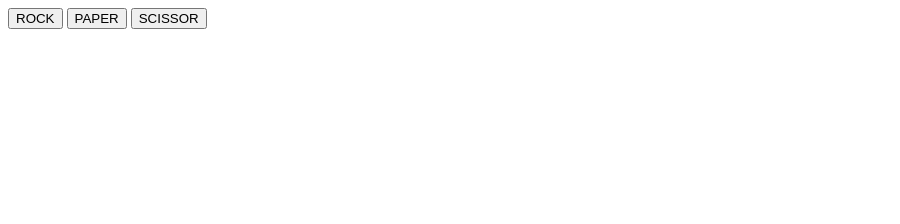
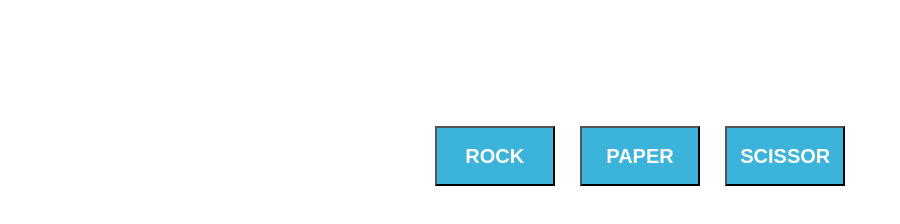
Before and after one commit to alansobchacki/odin-rock-paper-scissors, a plain HTML site: page index.html in a window 1280 px wide. Shown: the whole page, without its empty margins (0-900 px from the left). Drawn offline with Linux system fonts and the light colour scheme.

Commit message:
Make prettier buttons.

```diff
--- a/index.html
+++ b/index.html
@@ -8,8 +8,10 @@
     <title>Odin Rock Paper Scissors Game</title>
 </head>
 <body>
-    <button onclick=playerPicksRock()>ROCK</button>
-    <button onclick=playerPicksPaper()>PAPER</button>
-    <button onclick=playerPicksScissor()>SCISSOR</button>
+    <div class="player-options">
+        <button onclick=playerPicksRock()>ROCK</button>
+        <button onclick=playerPicksPaper()>PAPER</button>
+        <button onclick=playerPicksScissor()>SCISSOR</button>
+    </div>
 </body>
 </html>
--- a/style.css
+++ b/style.css
@@ -0,0 +1,15 @@
+button {
+    background-color: rgb(59, 179, 219);
+    color: white;
+    width: 120px;
+    height: 60px;
+    font-weight: 800;
+    font-size: 20px;
+}
+
+.player-options {
+    display: flex;
+    justify-content: center;
+    gap: 2%;
+    margin-top: 10%;
+}
```
